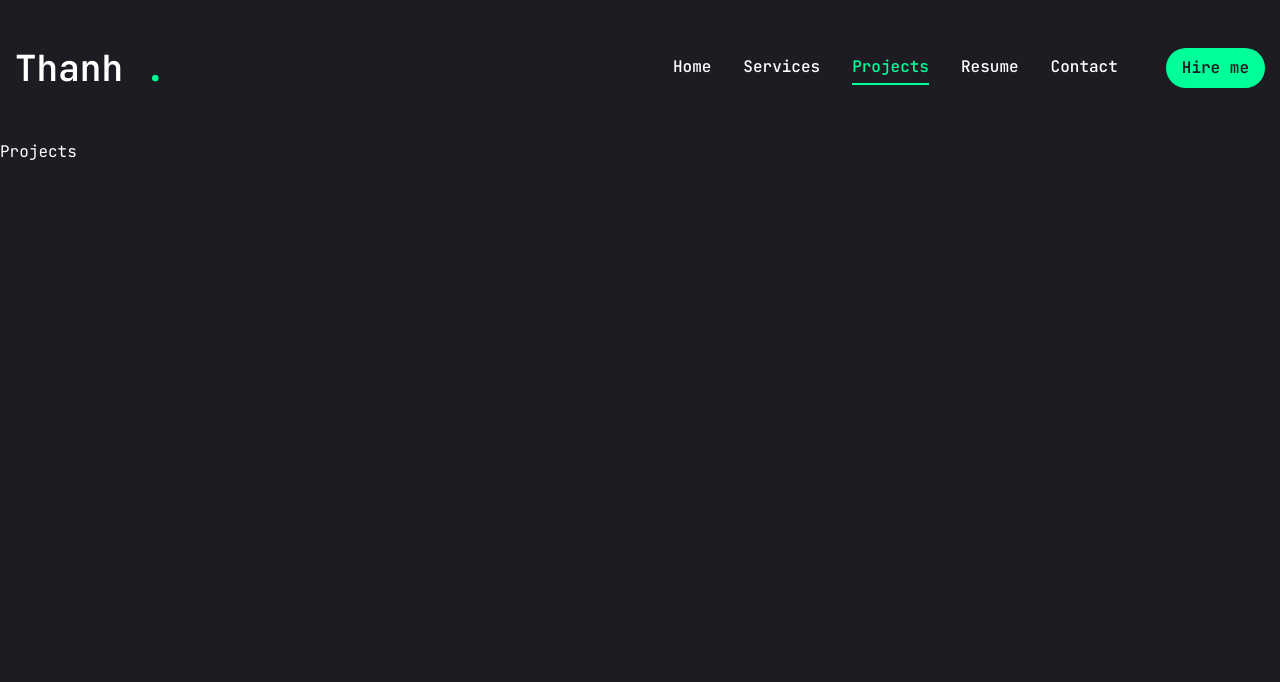
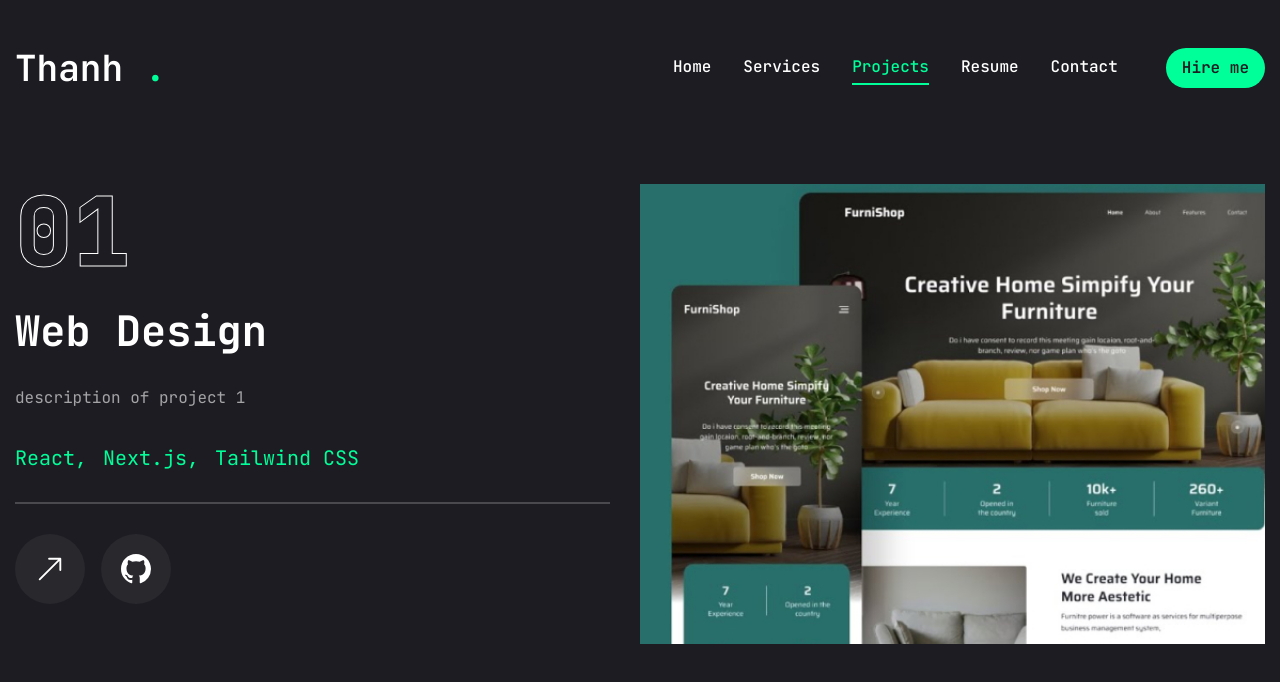
Before and after one commit to khanhthanhdev/portfolio, a Next.js app: page /projects in a window 1280 px wide. Shown: the top 682 px of the page. Built offline with nearby package versions, Linux system fonts and the light colour scheme.

Commit message:
add projects page, name and preview image, swiper slider

```diff
--- a/app/projects/page.jsx
+++ b/app/projects/page.jsx
@@ -1,9 +1,134 @@
-import React from 'react'
+"use client";
+
+import { motion } from "framer-motion";
+import React, {useState} from "react";
+
+import {Swiper, SwiperSlide} from "swiper/react";
+import "swiper/css";
+
+import { BsArrowUpRight, BsGithub } from "react-icons/bs";
+
+import { Tooltip, TooltipContent, TooltipProvider, TooltipTrigger } from "@/components/ui/tooltip";
+import Link from "next/link";
+import Image from "next/image";
+
+const projects = [
+  {
+    num: "01",
+    category: "Web Design",
+    title: "project 1",
+    description: "description of project 1",
+    stack: [{name: "React"}, {name: "Next.js"}, {name: "Tailwind CSS"}],
+    image: "/assets/work/thumb1.png",
+    link: "https://project-1.com",
+    live: "https://project-1.com",
+    github: "https://github.com/project-1",
+  },
+  {
+    num: "02",
+    category: "Web Design",
+    title: "project 2",
+    description: "description of project 2",
+    stack: [{name: "React"}, {name: "Next.js"}, {name: "Tailwind CSS"}],
+    image: "/assets/work/thumb2.png",
+    link: "https://project-2.com",
+    live: "https://project-2.com",
+    github: "https://github.com/project-2",
+  },
+  {
+    num: "03",
+    category: "Web Design",
+    title: "project 3",
+    description: "description of project 3",
+    stack: [{name: "React"}, {name: "Next.js"}, {name: "Tailwind CSS"}],
+    image: "/assets/work/thumb3.png",
+    link: "https://project-3.com",
+    live: "https://project-2.com",
+    github: "https://github.com/project-3",
+  }
+]
+
 
 const Projects = () => {
-  return (
-    <div>Projects</div>
-  )
+  const [project, setProject] = useState(projects[0]);
+
+  const handleSlideChange = (swiper) => {
+    const currentIndex = swiper.activeIndex;
+    setProject(projects[currentIndex]);
+  }
+  return <motion.section
+    initial={{opacity: 0}}
+    animate={{opacity: 1}}
+    transition={{delay: 0.4, duration: 0.5}}
+    className="min-h-[80vh] flex flex-col py-12 xl:px-0 justify-center"
+  >
+    <div className="container mx-auto">
+      <div className="flex flex-col xl:flex-row xl:gap-[30px]">
+        <div className="w-full xl:w-[50%] xl:h-[460px] flex flex-col xl:justify-between order-2 xl:order-none">
+          <div className="flex flex-col gap-[30px] h-[50%]">
+            <div className="text-8xl leading-none font-extrabold text-transparent text-outline">
+              {project.num}
+            </div>
+            <h2 className="text-[42px] font-bold leading-none text-white group-hover:text-accent transition-all duration-500 capitalize">{project.category}</h2>
+            <p className="text-white/60">{project.description}</p>
+            <ul className="flex gap-4">
+              {project.stack.map((item, index) => {
+                return <li key={index} className="text-xl text-accent">
+                  {item.name}
+                  {index !== project.stack.length - 1 && <span>,</span>}
+                  </li>
+})}
+            </ul>
+            <div className="border border-white/20">
+
+            </div>
+            <div className="flex gap-4 items-center">
+              <Link href={project.live}>
+                <TooltipProvider delayDuration={100}>
+                  <Tooltip>
+                    <TooltipTrigger className="w-[70px] h-[70px] flex justify-center items-center group rounded-full bg-white/5">
+                      <BsArrowUpRight className=" text-white text-3xl group-hover:text-accent " />
+                    </TooltipTrigger>
+                    <TooltipContent>
+                      <p>View live</p>
+                    </TooltipContent>
+                  </Tooltip>
+                </TooltipProvider>
+              </Link>
+              <Link href={project.github}>
+                <TooltipProvider delayDuration={100}>
+                  <Tooltip>
+                    <TooltipTrigger className="w-[70px] h-[70px] flex justify-center items-center group rounded-full bg-white/5">
+                      <BsGithub className=" text-white text-3xl group-hover:text-accent " />
+                    </TooltipTrigger>
+                    <TooltipContent>
+                      <p>Github Repository</p>
+                    </TooltipContent>
+                  </Tooltip>
+                </TooltipProvider>
+              </Link>
+            </div>
+          </div>
+        </div>
+        <div className="w-full xl:w-[50%]">
+          <Swiper spaceBetween={30} slidesPerView={1} className="xl:h-[520px] mb-12" onSlideChange={handleSlideChange}>
+            {projects.map((project, index) => {
+              return <SwiperSlide key={index} className="w-full ">
+                <div className="h-[460px] relative group flex justify-center items-center bg-pink-50/20">
+                  <div>
+
+                  </div>
+                  <div className="relative  w-full h-full">
+                    <Image src={project.image} alt="project image" fill className=" object-cover" />
+                  </div>
+                </div>
+              </SwiperSlide>
+            })}
+          </Swiper>
+        </div>
+      </div>
+    </div>
+  </motion.section>
 }
 
 export default Projects
--- a/package.json
+++ b/package.json
@@ -25,6 +25,7 @@
     "react-countup": "^6.5.3",
     "react-dom": "^18",
     "react-icons": "^5.2.1",
+    "swiper": "^11.1.9",
     "tailwind-merge": "^2.4.0",
     "tailwindcss-animate": "^1.0.7"
   },
```
Also changed, not shown: 1 other file (tests, documents, lock files or other folders).
